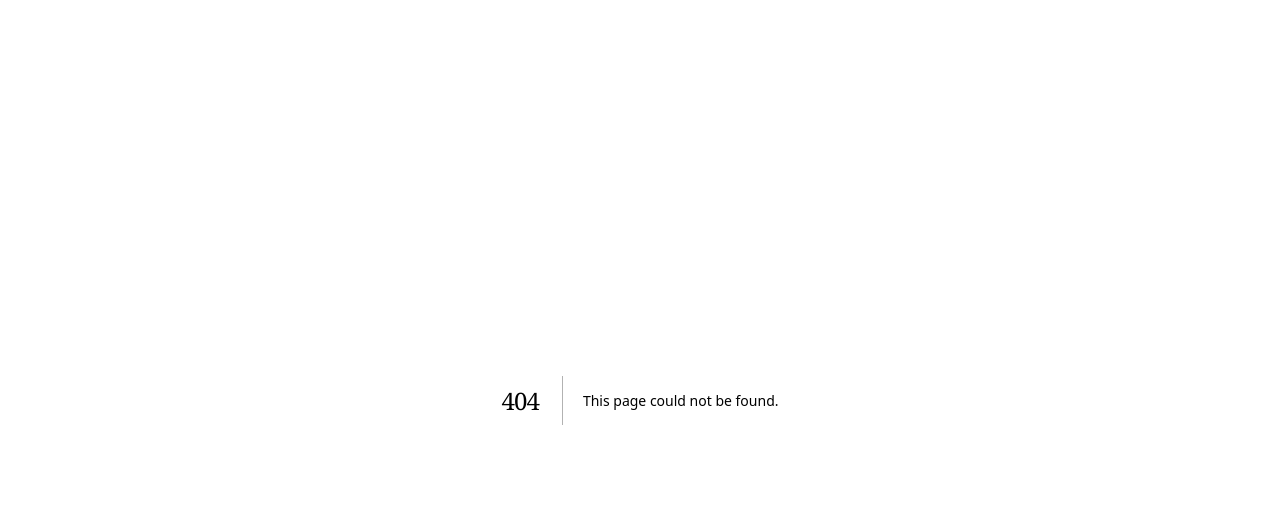
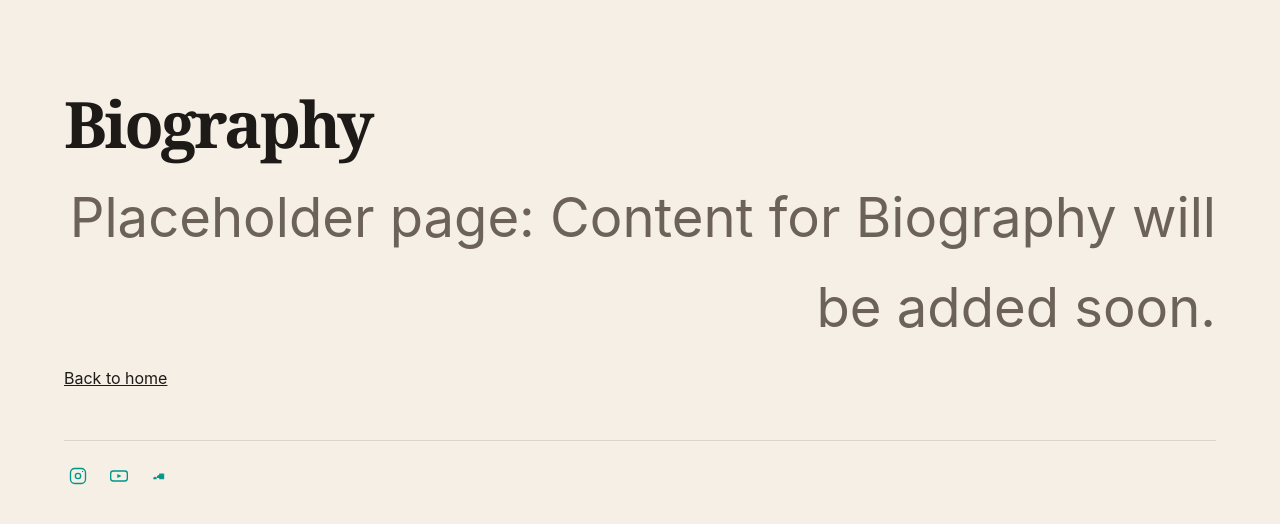
Before and after one commit to alejosky/jana, a Next.js app: page /en/biography in a window 1280 px wide. Before the commit this address had no page. Shown: the top 524 px of the page. Built offline with nearby package versions, Linux system fonts and the light colour scheme.

Commit message:
feat: add section page and site footer components with localization support

```diff
--- /dev/null
+++ b/src/app/[locale]/[section]/page.tsx
@@ -0,0 +1,122 @@
+import type { Metadata } from "next";
+import Link from "next/link";
+import { notFound } from "next/navigation";
+
+import { SiteFooter } from "@/components/site-footer";
+import { isSupportedLocale, siteData, SUPPORTED_LOCALES } from "@/lib/site-data";
+import { SiteLanguageCode } from "@/types/site";
+
+type SectionCopy = {
+  title: string;
+  placeholder: string;
+};
+
+const SECTION_CONTENT: Record<SiteLanguageCode, Record<string, SectionCopy>> = {
+  de: {
+    biografie: {
+      title: "Biografie",
+      placeholder: "Platzhalterseite: Inhalt für den Bereich Biografie folgt in Kürze.",
+    },
+    media: {
+      title: "Media",
+      placeholder: "Platzhalterseite: Inhalt für den Bereich Media folgt in Kürze.",
+    },
+    unterricht: {
+      title: "Unterricht",
+      placeholder: "Platzhalterseite: Inhalt für den Bereich Unterricht folgt in Kürze.",
+    },
+    inklusion: {
+      title: "Inklusion",
+      placeholder: "Platzhalterseite: Inhalt für den Bereich Inklusion folgt in Kürze.",
+    },
+    kontakt: {
+      title: "Kontakt",
+      placeholder: "Platzhalterseite: Inhalt für den Bereich Kontakt folgt in Kürze.",
+    },
+  },
+  en: {
+    biography: {
+      title: "Biography",
+      placeholder: "Placeholder page: Content for Biography will be added soon.",
+    },
+    media: {
+      title: "Media",
+      placeholder: "Placeholder page: Content for Media will be added soon.",
+    },
+    lessons: {
+      title: "Lessons",
+      placeholder: "Placeholder page: Content for Lessons will be added soon.",
+    },
+    inclusion: {
+      title: "Inclusion",
+      placeholder: "Placeholder page: Content for Inclusion will be added soon.",
+    },
+    contact: {
+      title: "Contact",
+      placeholder: "Placeholder page: Content for Contact will be added soon.",
+    },
+  },
+};
+
+type PageParams = {
+  locale: string;
+  section: string;
+};
+
+type PageProps = {
+  params: Promise<PageParams>;
+};
+
+export function generateStaticParams() {
+  return SUPPORTED_LOCALES.flatMap((locale) =>
+    Object.keys(SECTION_CONTENT[locale]).map((section) => ({ locale, section })),
+  );
+}
+
+export async function generateMetadata({ params }: PageProps): Promise<Metadata> {
+  const { locale, section } = await params;
+
+  if (!isSupportedLocale(locale)) {
+    return {};
+  }
+
+  const sectionCopy = SECTION_CONTENT[locale][section];
+
+  if (!sectionCopy) {
+    return {};
+  }
+
+  return {
+    title: `${sectionCopy.title} | ${siteData.languages[locale].meta.title}`,
+    description: sectionCopy.placeholder,
+  };
+}
+
+export default async function SectionPage({ params }: PageProps) {
+  const { locale, section } = await params;
+
+  if (!isSupportedLocale(locale)) {
+    notFound();
+  }
+
+  const sectionCopy = SECTION_CONTENT[locale][section];
+
+  if (!sectionCopy) {
+    notFound();
+  }
+
+  return (
+    <main className="content-card">
+      <section className="intro" aria-labelledby="section-title">
+        <header className="topbar intro-topbar">
+          <h1 id="section-title">{sectionCopy.title}</h1>
+        </header>
+        <p className="intro__text">{sectionCopy.placeholder}</p>
+        <p>
+          <Link href={`/${locale}`}>{locale === "de" ? "Zurück zur Startseite" : "Back to home"}</Link>
+        </p>
+      </section>
+      <SiteFooter socialItems={siteData.languages[locale].social} />
+    </main>
+  );
+}
--- /dev/null
+++ b/src/components/site-footer.tsx
@@ -0,0 +1,129 @@
+import { SiteSocialItem } from "@/types/site";
+
+type SiteFooterProps = {
+  socialItems: SiteSocialItem[];
+};
+
+function SocialIcon({ label }: { label: string }) {
+  const key = label.toLowerCase();
+
+  if (key.includes("instagram")) {
+    return (
+      <svg
+        width="20"
+        height="20"
+        viewBox="0 0 24 24"
+        fill="none"
+        xmlns="http://www.w3.org/2000/svg"
+        aria-hidden="true"
+      >
+        <rect
+          x="3"
+          y="3"
+          width="18"
+          height="18"
+          rx="5"
+          stroke="currentColor"
+          strokeWidth="1.6"
+          fill="none"
+        />
+        <circle
+          cx="12"
+          cy="12"
+          r="3.2"
+          stroke="currentColor"
+          strokeWidth="1.6"
+          fill="none"
+        />
+        <circle cx="17.5" cy="6.5" r="0.8" fill="currentColor" />
+      </svg>
+    );
+  }
+
+  if (key.includes("youtube")) {
+    return (
+      <svg
+        width="20"
+        height="20"
+        viewBox="0 0 24 24"
+        fill="none"
+        xmlns="http://www.w3.org/2000/svg"
+        aria-hidden="true"
+      >
+        <rect
+          x="2"
+          y="6"
+          width="20"
+          height="12"
+          rx="3"
+          stroke="currentColor"
+          strokeWidth="1.6"
+          fill="none"
+        />
+        <path d="M10 9.5L15 12L10 14.5V9.5Z" fill="currentColor" />
+      </svg>
+    );
+  }
+
+  if (key.includes("soundcloud")) {
+    return (
+      <svg
+        width="20"
+        height="20"
+        viewBox="0 0 24 24"
+        fill="none"
+        xmlns="http://www.w3.org/2000/svg"
+        aria-hidden="true"
+      >
+        <path d="M4 15c0-1.1.9-2 2-2s2 .9 2 2v1H4v-1z" fill="currentColor" />
+        <path
+          d="M8 14c0-2 1.79-3.5 4-3.5s4 1.5 4 3.5v0.5H8v-0.5z"
+          fill="currentColor"
+        />
+        <path
+          d="M16 9c.55 0 1 .45 1 1v6h-6v-7h3z"
+          fill="currentColor"
+          opacity="0.95"
+        />
+      </svg>
+    );
+  }
+
+  return (
+    <svg
+      width="20"
+      height="20"
+      viewBox="0 0 24 24"
+      fill="none"
+      xmlns="http://www.w3.org/2000/svg"
+      aria-hidden="true"
+    >
+      <circle cx="12" cy="12" r="9" stroke="currentColor" strokeWidth="1.6" fill="none" />
+      <path d="M2 12h20M12 2v20" stroke="currentColor" strokeWidth="1.2" />
+    </svg>
+  );
+}
+
+export function SiteFooter({ socialItems }: SiteFooterProps) {
+  return (
+    <footer className="footer">
+      <ul className="social-links">
+        {socialItems.map((item) => (
+          <li key={`${item.label}-${item.href}`}>
+            <a
+              className="social-link"
+              href={item.href}
+              target="_blank"
+              rel="noreferrer noopener"
+              aria-label={item.label}
+            >
+              <span className="social-link__icon" aria-hidden="true">
+                <SocialIcon label={item.label} />
+              </span>
+            </a>
+          </li>
+        ))}
+      </ul>
+    </footer>
+  );
+}
--- a/src/data/site.json
+++ b/src/data/site.json
@@ -16,11 +16,11 @@
       "title": "Ruth Jana Braunsteffer, MA",
       "introText": "Musik, die verbindet.",
       "navigation": [
-        { "label": "Biografie", "href": "#biografie" },
-        { "label": "Media", "href": "#media" },
-        { "label": "Unterricht", "href": "#unterricht" },
-        { "label": "Inklusion", "href": "#inklusion" },
-        { "label": "Kontakt", "href": "#kontakt" }
+        { "label": "Biografie", "href": "biografie" },
+        { "label": "Media", "href": "media" },
+        { "label": "Unterricht", "href": "unterricht" },
+        { "label": "Inklusion", "href": "inklusion" },
+        { "label": "Kontakt", "href": "kontakt" }
       ],
       "social": [
         {
@@ -50,11 +50,11 @@
       "title": "Ruth Jana Braunsteffer, MA",
       "introText": "Music that connects.",
       "navigation": [
-        { "label": "Biography", "href": "#biografie" },
-        { "label": "Media", "href": "#media" },
-        { "label": "Lessons", "href": "#unterricht" },
-        { "label": "Inclusion", "href": "#inklusion" },
-        { "label": "Contact", "href": "#kontakt" }
+        { "label": "Biography", "href": "biography" },
+        { "label": "Media", "href": "media" },
+        { "label": "Lessons", "href": "lessons" },
+        { "label": "Inclusion", "href": "inclusion" },
+        { "label": "Contact", "href": "contact" }
       ],
       "social": [
         {
```
Also changed, not shown: src/components/site-shell.tsx (+2 -119 lines).
